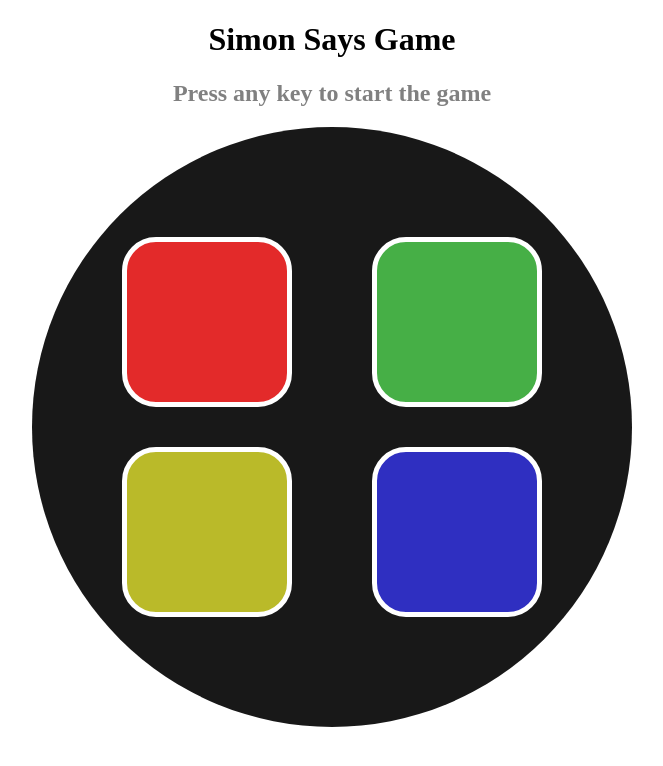
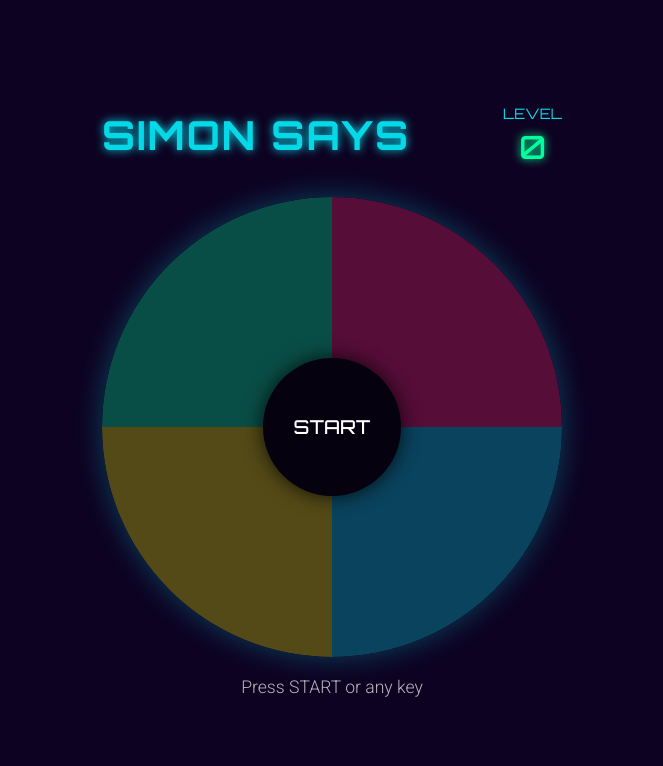
Before and after one commit to akofficial10/Simon-Says, a plain HTML site: page index.html in a window 1280 px wide. Shown: the whole page, without its empty margins (308-971 px from the left). Drawn offline with Linux system fonts and the light colour scheme.

Commit message:
Enhance UI

```diff
--- a/app.js
+++ b/app.js
@@ -1,18 +1,29 @@
 let gameSeq = [];
 let userSeq = [];
-
 let btns = ["green", "red", "yellow", "blue"];
-
 let started = false;
 let level = 0;
 
-h2 = document.querySelector("h2");
+const levelDisplay = document.querySelector(".level-number");
+const startBtn = document.querySelector(".start-btn");
+const message = document.querySelector(".message");
+const quadrants = document.querySelectorAll(".quadrant");
 
+// Event listeners
 document.addEventListener("keypress", function () {
   if (started == false) {
     console.log("Game Started");
     started = true;
+    startBtn.textContent = "PLAYING";
+    levelUp();
+  }
+});
 
+startBtn.addEventListener("click", function () {
+  if (started == false) {
+    console.log("Game Started");
+    started = true;
+    startBtn.textContent = "PLAYING";
     levelUp();
   }
 });
@@ -34,11 +45,12 @@ function userFlash(btn) {
 function levelUp() {
   userSeq = [];
   level++;
-  h2.innerText = `Level ${level}`;
+  levelDisplay.textContent = level;
+  message.textContent = `Level ${level}`;
 
-  let randIdx = Math.floor(Math.random() * 3);
+  let randIdx = Math.floor(Math.random() * 4); // Changed to 4 to include all colors
   let randColor = btns[randIdx];
-  let randbtn = document.querySelector(`.${randColor}`);
+  let randbtn = document.getElementById(randColor);
   gameSeq.push(randColor);
   console.log(gameSeq);
   gameFlash(randbtn);
@@ -47,36 +59,44 @@ function levelUp() {
 function checkAns(idx) {
   if (userSeq[idx] === gameSeq[idx]) {
     if (userSeq.length == gameSeq.length) {
+      message.textContent = "Correct! Next level...";
       setTimeout(levelUp, 1000);
     }
   } else {
-    h2.innerHTML = `Game Over! Your score was <b>${level}</b> <br> Press any key to restart`;
-   document.querySelector("body").style.background = "red";
-   setTimeout(function(){
-    document.querySelector("body").style.background = "white";
-   },150);
-    reset();
+    gameOver();
   }
 }
 
 function btnPress() {
+  if (!started) return;
+
   let btn = this;
   userFlash(btn);
 
-  userColor = btn.getAttribute("id");
+  let userColor = btn.id;
   userSeq.push(userColor);
 
   checkAns(userSeq.length - 1);
 }
 
-let allBtns = document.querySelectorAll(".btn");
-for (btn of allBtns) {
+quadrants.forEach((btn) => {
   btn.addEventListener("click", btnPress);
+});
+
+function gameOver() {
+  message.innerHTML = `Game Over! Your score was <strong>${level}</strong><br>Press any key to restart`;
+  document.body.classList.add("game-over");
+  setTimeout(function () {
+    document.body.classList.remove("game-over");
+  }, 150);
+  reset();
 }
 
-function restart() {
+function reset() {
   started = false;
   gameSeq = [];
   userSeq = [];
   level = 0;
+  levelDisplay.textContent = "0";
+  startBtn.textContent = "START";
 }
--- a/index.html
+++ b/index.html
@@ -1,28 +1,35 @@
 <!DOCTYPE html>
 <html lang="en">
-  <head>
+<head>
     <meta charset="UTF-8" />
     <meta name="viewport" content="width=device-width, initial-scale=1.0" />
-    <title>Simon Says Game</title>
+    <title>Neon Simon</title>
     <link rel="stylesheet" href="style.css" />
-  </head>
-  <body>
-    <h1>Simon Says Game</h1>
-    <h2>Press any key to start the game</h2>
+    <link href="https://fonts.googleapis.com/css2?family=Orbitron:wght@400;500;700&family=Roboto:wght@300;400;500&display=swap" rel="stylesheet">
+</head>
+<body>
+    <div class="game-container">
+        <header>
+            <h1><span>SIMON SAYS</span></h1>
+            <div class="level-display">
+                <span>LEVEL</span>
+                <div class="level-number">0</div>
+            </div>
+        </header>
 
-    <div class="btn-conatiner">
-      <div class="circle">
-        <div class="line-1">
-          <div class="btn red" type="button" id="red"></div>
-          <div class="btn yellow" type="button" id="yellow"></div>
+        <div class="game-board">
+            <div class="quadrant top-left" id="green"></div>
+            <div class="quadrant top-right" id="red"></div>
+            <div class="quadrant bottom-left" id="yellow"></div>
+            <div class="quadrant bottom-right" id="blue"></div>
+            <div class="center-circle">
+                <div class="start-btn">START</div>
+            </div>
         </div>
-        <div class="line-2">
-          <div class="btn green" type="button" id="green"></div>
-          <div class="btn blue" type="button" id="blue"></div>
-        </div>
-      </div>
+
+        <div class="message">Press START or any key</div>
     </div>
 
     <script src="app.js"></script>
-  </body>
+</body>
 </html>
--- a/style.css
+++ b/style.css
@@ -1,68 +1,206 @@
-body{
+:root {
+    --neon-green: #00ff9d;
+    --neon-red: #ff2a6d;
+    --neon-yellow: #f9f002;
+    --neon-blue: #05d9e8;
+    --dark-bg: #0d0221;
+    --darker-bg: #05010f;
+    --text-glow: 0 0 10px currentColor;
+}
+
+* {
+    margin: 0;
+    padding: 0;
+    box-sizing: border-box;
+}
+
+body {
+    font-family: 'Orbitron', sans-serif;
+    background-color: var(--dark-bg);
+    color: white;
+    min-height: 100vh;
+    display: flex;
+    justify-content: center;
+    align-items: center;
+    overflow: hidden;
+}
+
+.game-container {
+    width: 100%;
+    max-width: 500px;
+    padding: 20px;
     text-align: center;
 }
 
-h2{
-    color: gray;
+header {
+    display: flex;
+    justify-content: space-between;
+    align-items: center;
+    margin-bottom: 30px;
 }
 
-.btn{
-    height: 160px;
-    width: 160px;
-    border-radius: 20%;
-    border: 5px solid white;
-    margin: 2.5rem;
+h1 {
+    font-size: 2.5rem;
+    font-weight: 700;
+    letter-spacing: 2px;
+    color: white;
+    text-shadow: 0 0 10px rgba(255, 255, 255, 0.7);
+}
+
+h1 span {
+    color: var(--neon-blue);
+    text-shadow: 0 0 10px var(--neon-blue);
+}
+
+.level-display {
+    display: flex;
+    flex-direction: column;
+    align-items: center;
+}
+
+.level-display span {
+    font-size: 0.9rem;
+    color: var(--neon-blue);
+    margin-bottom: 5px;
+}
+
+.level-number {
+    font-size: 2rem;
+    font-weight: 500;
+    color: var(--neon-green);
+    text-shadow: var(--text-glow);
+}
+
+.game-board {
+    position: relative;
+    width: 100%;
+    aspect-ratio: 1/1;
+    margin: 0 auto;
+    border-radius: 50%;
+    overflow: hidden;
+    box-shadow: 0 0 30px rgba(5, 217, 232, 0.3);
+}
+
+.quadrant {
+    position: absolute;
+    width: 50%;
+    height: 50%;
+    opacity: 0.3;
+    transition: all 0.2s ease;
     cursor: pointer;
 }
 
-.circle{
-    background-color: black;
-    opacity: 0.9;
-    height: 600px;
-    max-width: 600px;
+.quadrant:hover {
+    opacity: 0.5;
+}
+
+.top-left {
+    top: 0;
+    left: 0;
+    background-color: var(--neon-green);
+    border-top-left-radius: 100%;
+}
+
+.top-right {
+    top: 0;
+    right: 0;
+    background-color: var(--neon-red);
+    border-top-right-radius: 100%;
+}
+
+.bottom-left {
+    bottom: 0;
+    left: 0;
+    background-color: var(--neon-yellow);
+    border-bottom-left-radius: 100%;
+}
+
+.bottom-right {
+    bottom: 0;
+    right: 0;
+    background-color: var(--neon-blue);
+    border-bottom-right-radius: 100%;
+}
+
+.center-circle {
+    position: absolute;
+    width: 30%;
+    height: 30%;
+    background-color: var(--darker-bg);
     border-radius: 50%;
+    top: 50%;
+    left: 50%;
+    transform: translate(-50%, -50%);
     display: flex;
     justify-content: center;
     align-items: center;
-    margin: auto;
+    box-shadow: 0 0 20px rgba(0, 0, 0, 0.8);
+    z-index: 10;
 }
 
-.red{
-    background-color: rgb(224, 20, 20);
+.start-btn {
+    color: white;
+    font-size: 1.2rem;
+    font-weight: 500;
+    cursor: pointer;
+    padding: 10px 20px;
+    border-radius: 50px;
+    transition: all 0.3s ease;
 }
 
-.red:hover{
-    transform: scale(1.01);
+.start-btn:hover {
+    color: var(--neon-green);
+    text-shadow: var(--text-glow);
 }
 
-.green{
-    background-color: rgb(50, 167, 50);
+.message {
+    margin-top: 20px;
+    font-family: 'Roboto', sans-serif;
+    font-weight: 300;
+    color: rgba(255, 255, 255, 0.7);
+    font-size: 1.1rem;
 }
 
-.green:hover{
-    transform: scale(1.01);
+/* Active states */
+.flash {
+    opacity: 1 !important;
+    box-shadow: 0 0 30px currentColor;
 }
 
-.blue{
-    background-color: rgb(25, 25, 187);
+.userflash {
+    opacity: 0.8 !important;
+    box-shadow: 0 0 20px currentColor;
 }
 
-.blue:hover{
-    transform: scale(1.01);
+/* Game over effect */
+.game-over {
+    animation: gameOverFlash 0.5s alternate 3;
 }
 
-.yellow{
-    background-color: rgb(179, 179, 18);
+.game-over {
+    background-color: var(--neon-red) !important;
 }
 
-.yellow:hover{
-    transform: scale(1.01);
+@keyframes gameOverFlash {
+    from { background-color: var(--dark-bg); }
+    to { background-color: var(--neon-red); }
 }
 
-.flash{
-    background-color: white;
+/* Responsive */
+@media (max-width: 600px) {
+    h1 {
+        font-size: 2rem;
+    }
+
+    .level-number {
+        font-size: 1.5rem;
+    }
+
+    .start-btn {
+        font-size: 1rem;
+    }
+
+    .message {
+        font-size: 1rem;
+    }
 }
-
-.userflash{
-    background-color: rgb(14, 42, 14);
-}
```
